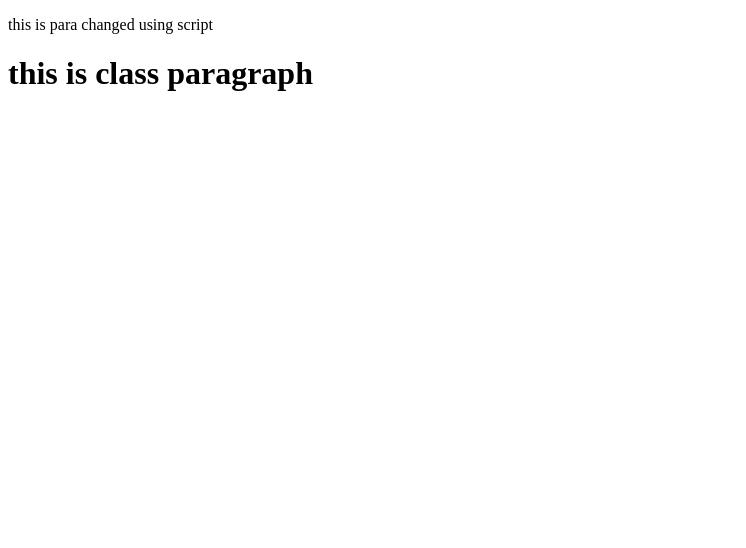
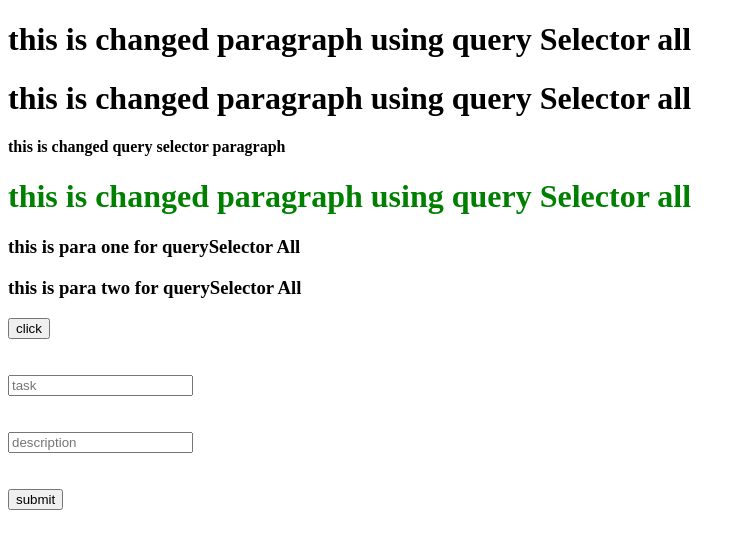
Before and after one commit to Shivam24S/Learning-or-Revision-JS-IN-Great-Details, a plain HTML site: page ch-16 Dom Manipulation/index.html in a window 1280 px wide. Shown: the whole page, without its empty margins (0-746 px from the left). Drawn offline with Linux system fonts and the light colour scheme.

Commit message:
dom manipulation and event added

```diff
--- a/ch-16 Dom Manipulation/index.html
+++ b/ch-16 Dom Manipulation/index.html
@@ -8,6 +8,47 @@
   <body>
     <p id="para">this is id paragraph</p>
     <p class="para2">this is class paragraph</p>
+    <h4>this is querySelector paragraph</h4>
+    <p class="style">this is class para for querySelector</p>
+
+    <h3 class="allQuery">this is para one for querySelector All</h3>
+    <h3 class="allQuery">this is para two for querySelector All</h3>
+
+    <!-- events -->
+
+    <!-- click event -->
+    <button onclick="clicked()" id="btn">click</button>
+    <br />
+    <br />
+    <br />
+
+    <!-- submit event -->
+    <form id="form">
+      <input id="task" type="text" placeholder="task" name="task" />
+      <br />
+      <br />
+      <br />
+      <input
+        id="description"
+        type="text"
+        placeholder="description"
+        name="description"
+      />
+      <br />
+      <br />
+      <br />
+      <button type="submit">submit</button>
+    </form>
+
+    <script>
+      function clicked() {
+        document.querySelector("#btn").addEventListener("click", () => {
+          document.getElementById("btn").textContent = "clicked";
+          alert("button clicked");
+        });
+      }
+    </script>
+
     <script src="./script.js"></script>
   </body>
 </html>
--- a/ch-16 Dom Manipulation/script.js
+++ b/ch-16 Dom Manipulation/script.js
@@ -7,3 +7,47 @@ document.getElementById("para").textContent =
 
 document.getElementsByClassName("para2")[0].innerHTML =
   "<h1>this is class paragraph</h1>";
+
+// querySelector
+
+// return only single element which have first occurrence
+
+document.querySelector("h4").textContent =
+  "this is changed query selector paragraph";
+
+const newPara = document.querySelector(".style");
+
+newPara.style.color = "green";
+
+// querySelectorAll
+
+// return nodeList not single element
+
+const paragraph = document.querySelectorAll("p");
+
+console.log(paragraph);
+
+for (p of paragraph) {
+  // p.style.color = "blue";
+
+  p.innerHTML = "<h1>this is changed  paragraph using query Selector all</h1>";
+}
+
+// events
+
+// click event
+
+// document.querySelector("#btn").addEventListener("click", () => {
+//   document.getElementById("btn").textContent = "clicked";
+//   alert("button clicked");
+// });
+
+// submit event
+
+document.querySelector("#form").addEventListener("submit", (e) => {
+  e.preventDefault();
+  const task = document.getElementById("task").value;
+  const description = document.getElementById("description").value;
+
+  console.log("data", { task, description });
+});
```
